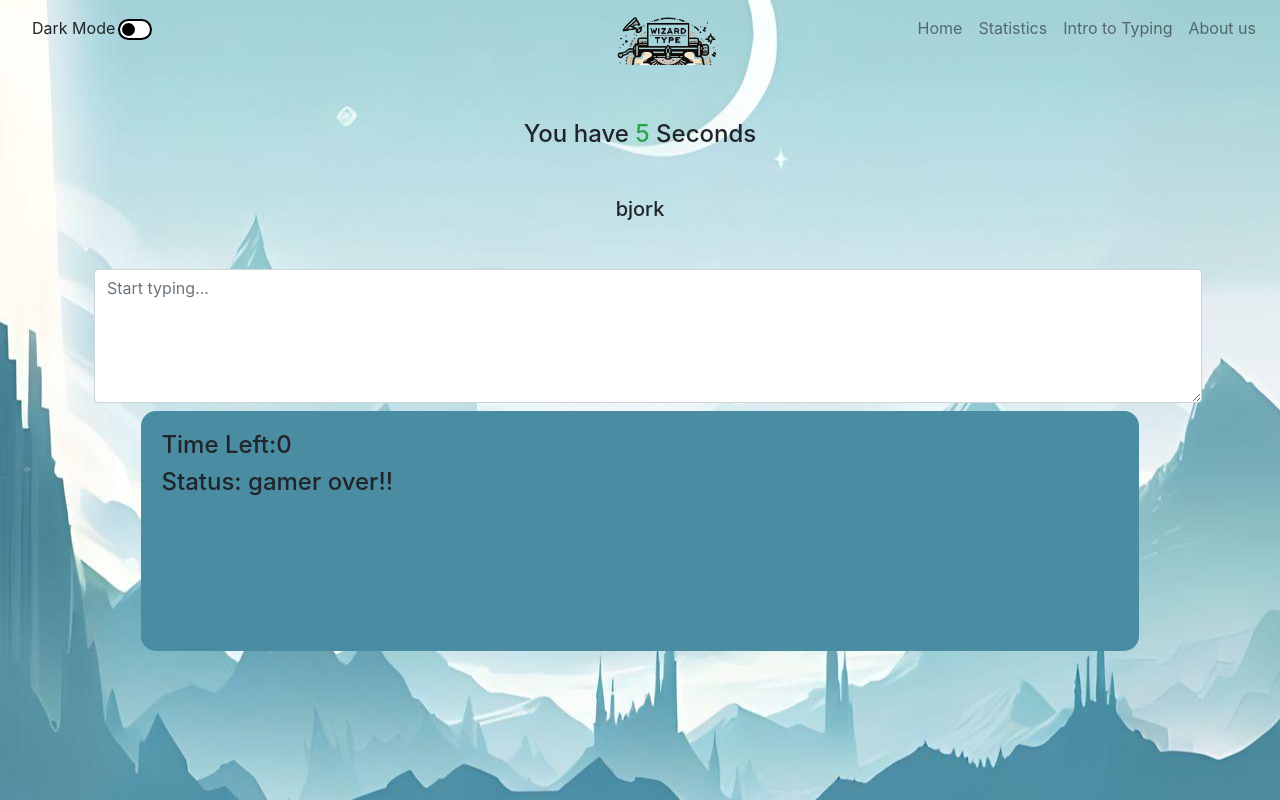
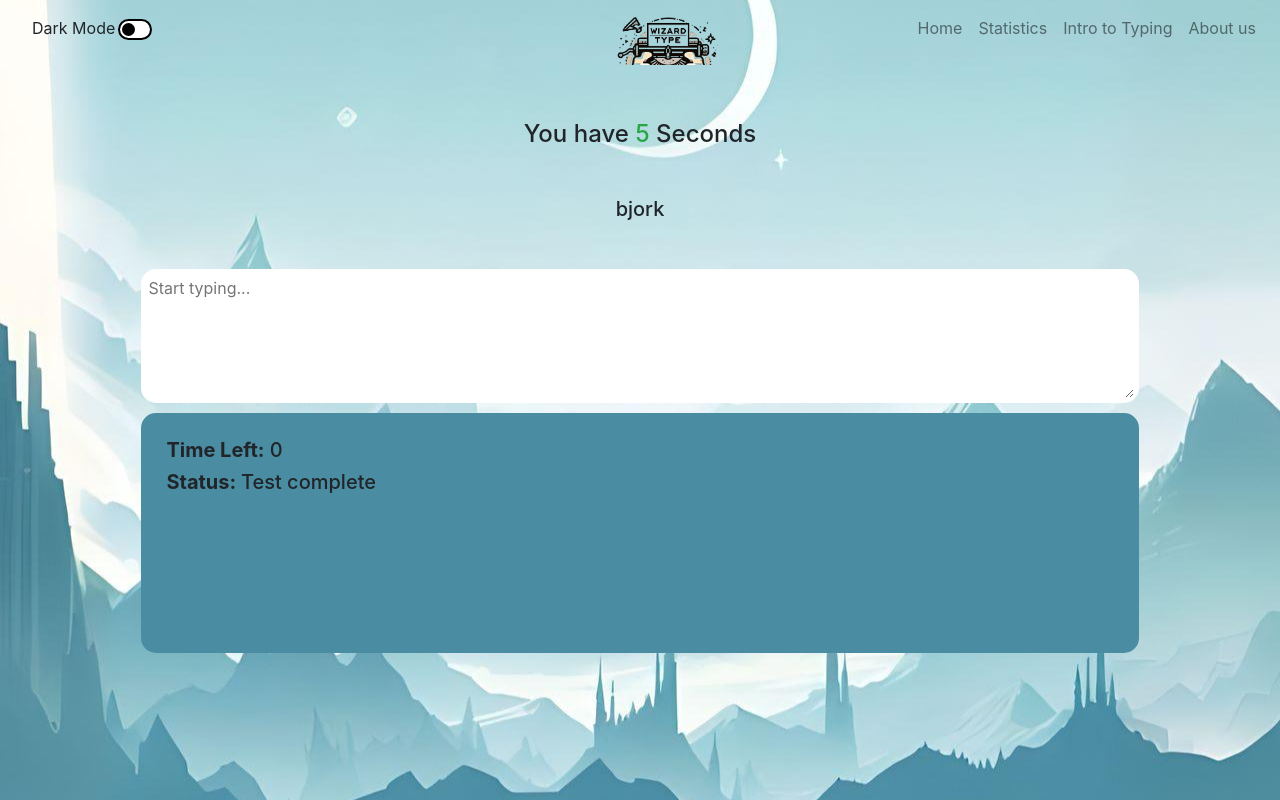
Before and after one commit to cwhq-internship/FALL23_Mon, a Flask app: page /test in a window 1280 px wide. Run offline with Flask 3, Linux system fonts and the light colour scheme; some libraries are stand-ins or nearby versions; some web fonts are replaced.

Commit message:
additional css changes

```diff
--- a/static/javascript/game.js
+++ b/static/javascript/game.js
@@ -94,7 +94,7 @@ function countdown() {
 // game status
 function checkStatus() {
     if(!isPlaying && time === 0) {
-        message.innerHTML = 'gamer over!!';
+        message.innerHTML = 'Test complete';
         score = -1;
     }
 }
--- a/static/stylesheets/test.css
+++ b/static/stylesheets/test.css
@@ -3,7 +3,13 @@ form {
     margin: auto;
 }
 
-
+textarea {
+    width: 90%;
+    margin: auto;
+    margin-bottom: 10px;
+    border-radius: 15px;
+    border: 5px solid white;
+}
 
 #stats {
     width: 90%;
@@ -11,5 +17,6 @@ form {
     background-color: #4A8CA2;
     padding: 20px;
     border-radius: 15px;
+    border: 5px solid #4A8CA2;
     height: 30vh;
 }
--- a/templates/test.html
+++ b/templates/test.html
@@ -68,10 +68,10 @@
   <h2 class = "text-center m-5"><legend>You have <span class="text-success" id="seconds">5</span> Seconds</legend></h2>
   <h5 class = "text-center m-5" id="current-word"></legend>Words to type here</legend></h5>
 
-  <textarea placeholder="Start typing..." class="form-control m-2" rows="5" id="word-input" ></textarea>
+  <textarea placeholder="Start typing..." class="d-flex justify-content-center" rows="5" id="word-input" ></textarea>
   <div id = "stats" >
-    <h5><legend>Time Left:<span id="time">0</span></legend></h5>
-    <h5><legend>Status: <span id="message"></span></legend></h5>
+    <h5><b>Time Left:</b> <span id="time">0</span></legend></h5>
+    <h5><b>Status: </b> <span id="message"></span></h5>
 
   </div>
 
```
